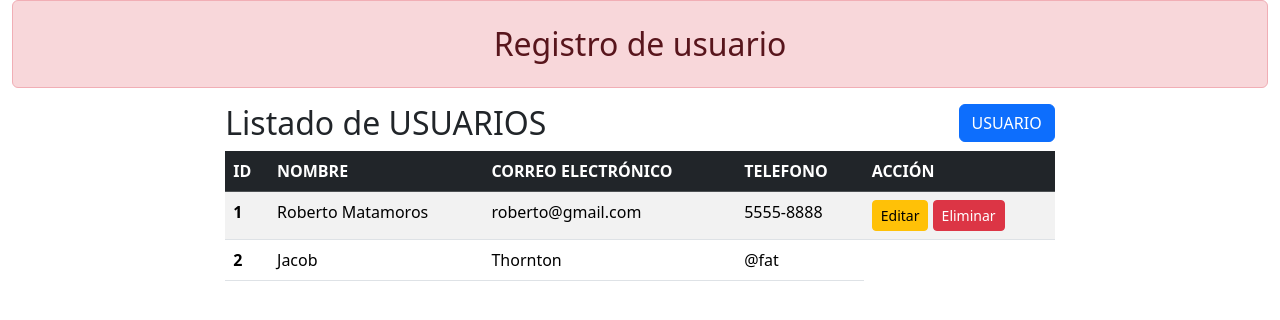
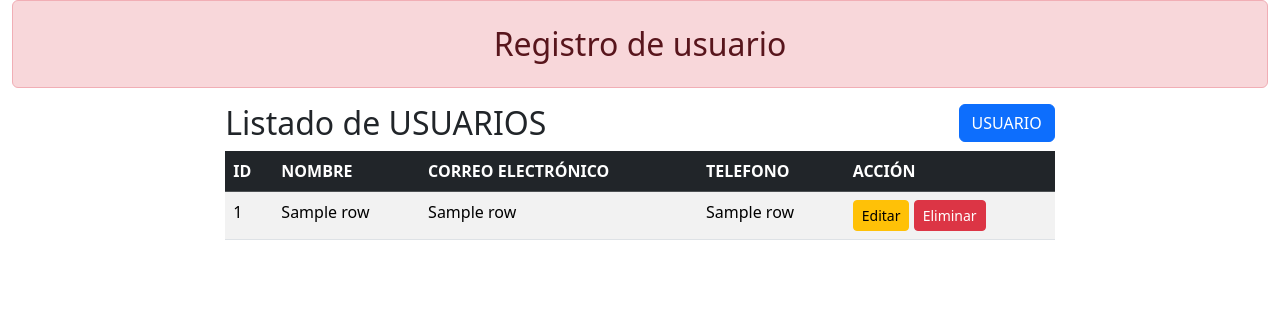
Before and after one commit to manzanareslopezdionicio/AppWebFlask, a Flask app: template templates/tarea.html in a window 1280 px wide. Shown: the part 56-376 px from the top of the page. Run offline with Flask 3, Linux system fonts and the light colour scheme; the template is opened without the code that fills it: most values are stand-ins (such as "Sample title", 1, 10 or a date in 2020); parts of the project's set-up code (start-up, migrations or seed data) failed here and were passed over; some libraries are stand-ins or nearby versions.

Commit message:
consulta

```diff
--- a/app.py
+++ b/app.py
@@ -1,10 +1,15 @@
-from flask import Flask, render_template
+from flask import Flask, render_template, request, url_for, flash
+from werkzeug.urls import redirect
+from flask_mysqldb import MySQL
 
 app = Flask (__name__)
-app.secret_key = 'many random bytes'
+app.secret_key = 'appsecretkey'
 
 app.config['MYSQL_HOST'] = 'localhost'
-app.config['MYSQL_USER'] = 'root'
+app.config['MYSQL_USER'] = 'dmanzanares'
+app.config['MYSQL_PASSWORD'] = 'password123'
+app.config['MYSQL_DB'] = 'crud'
+
 
 @app.route('/')
 def home():
@@ -18,9 +23,9 @@ def servicios():
 def contacto():
     return render_template('contacto.html')
 
-@app.route('/lenguaje')
-def lenguaje():
-    return render_template('lenguaje.html')
+@app.route('/tarea')
+def tarea():
+    return render_template('tarea.html')
 
 @app.route('/login')
 def login():
@@ -32,7 +37,11 @@ def registro():
 
 @app.route('/tarea')
 def tarea():
-    return render_template('tarea.html')
+    cur = mysql.connection.cursor()
+    cur.execute("SELECT * FROM cliente")
+    data = cur.fetchall()
+    cur.close
+    return render_template('tarea.html', cliente=data)
 
 
 if __name__ == '__main__':
--- a/templates/tarea.html
+++ b/templates/tarea.html
@@ -37,22 +37,18 @@
                     </tr>
                 </thead>
                 <tbody>
+                    {% for row in cliente%}
                     <tr>
-                        <th scope="row">1</th>
-                        <td>Roberto Matamoros</td>
-                        <td>roberto@gmail.com</td>
-                        <td>5555-8888</td>
+                        <td>{{row.0}}</td>
+                        <td>{{row.1}}</td>
+                        <td>{{row.2}}</td>
+                        <td>{{row.3}}</td>
                         <td>
                             <a href="#" class=" btn btn-warning btn-sm" data-toggle="modal" data-target="">Editar</a>
                             <a href="#" class=" btn btn-danger btn-sm" data-toggle="modal" data-target="">Eliminar</a>
                         </td>
                     </tr>
-                    <tr>
-                        <th scope="row">2</th>
-                        <td>Jacob</td>
-                        <td>Thornton</td>
-                        <td>@fat</td>
-                    </tr>
+
                     <!--Modal agregar usuario-->
                     <div class="modal fade" id="myModal" tabindex="-1" aria-labelledby="exampleModalLabel"
                         aria-hidden="true">
@@ -92,6 +88,7 @@
                     </div>
         </div>
         <!--Modal editar usuario-->
+        {%endfor%}
         </tbody>
         </table>
     </div>
```
